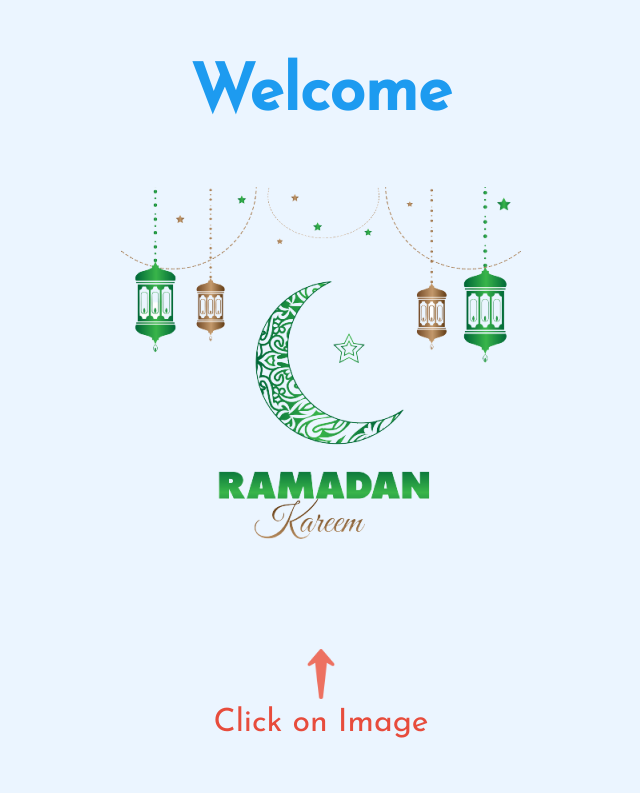
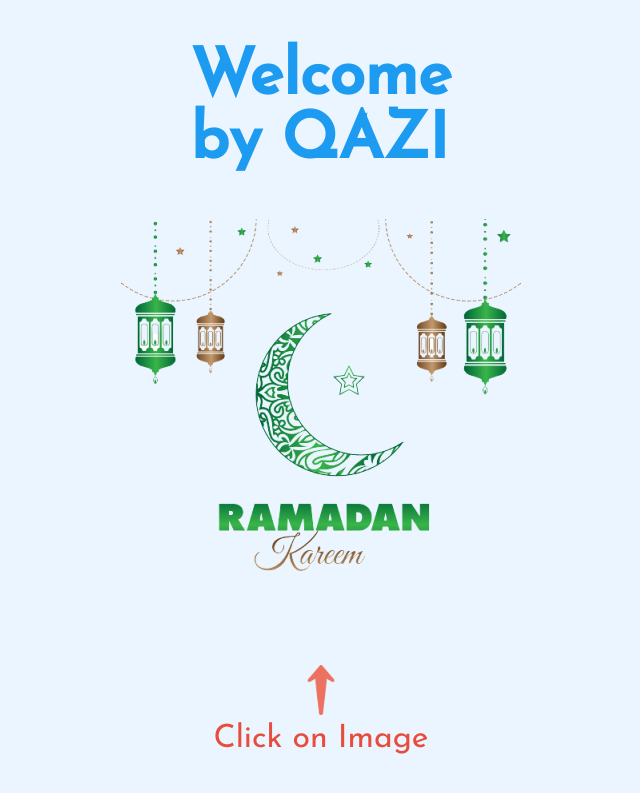
Before and after one commit to shaheer1101/Ramzan-, a plain HTML site: page index.html in a window 1280 px wide. Shown: the whole page, without its empty margins (319-959 px from the left). Drawn offline with nearby package versions, Linux system fonts and the light colour scheme.

Commit message:
Update index.html

```diff
--- a/index.html
+++ b/index.html
@@ -21,7 +21,7 @@
 <body>
     <!-- First Page -->
     <div id="welcome-page" class="animate__animated">
-        <h1 id="welcome-text">Welcome</h1>
+        <h1 id="welcome-text">Welcome <br> by QAZI</h1>
         <img id="welcome-image" src="./images/welcome_image.png" alt="Welcome Ramzan Image" class="image">
         <div class="sub-text"><img src="./images/arrowup.png" alt="Arrow Up Image" class="img-sm"><br>Click on Image
         </div>
```
